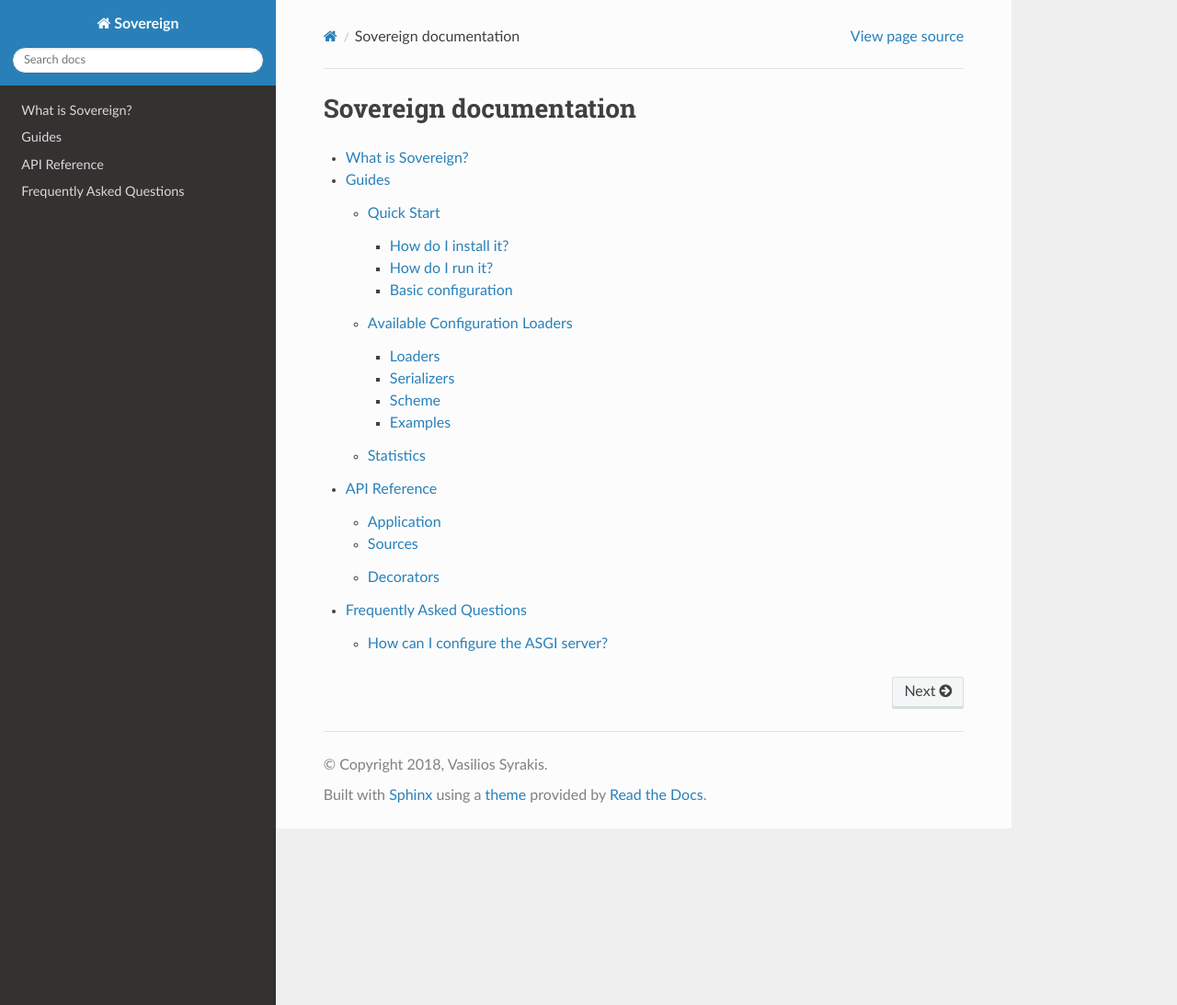
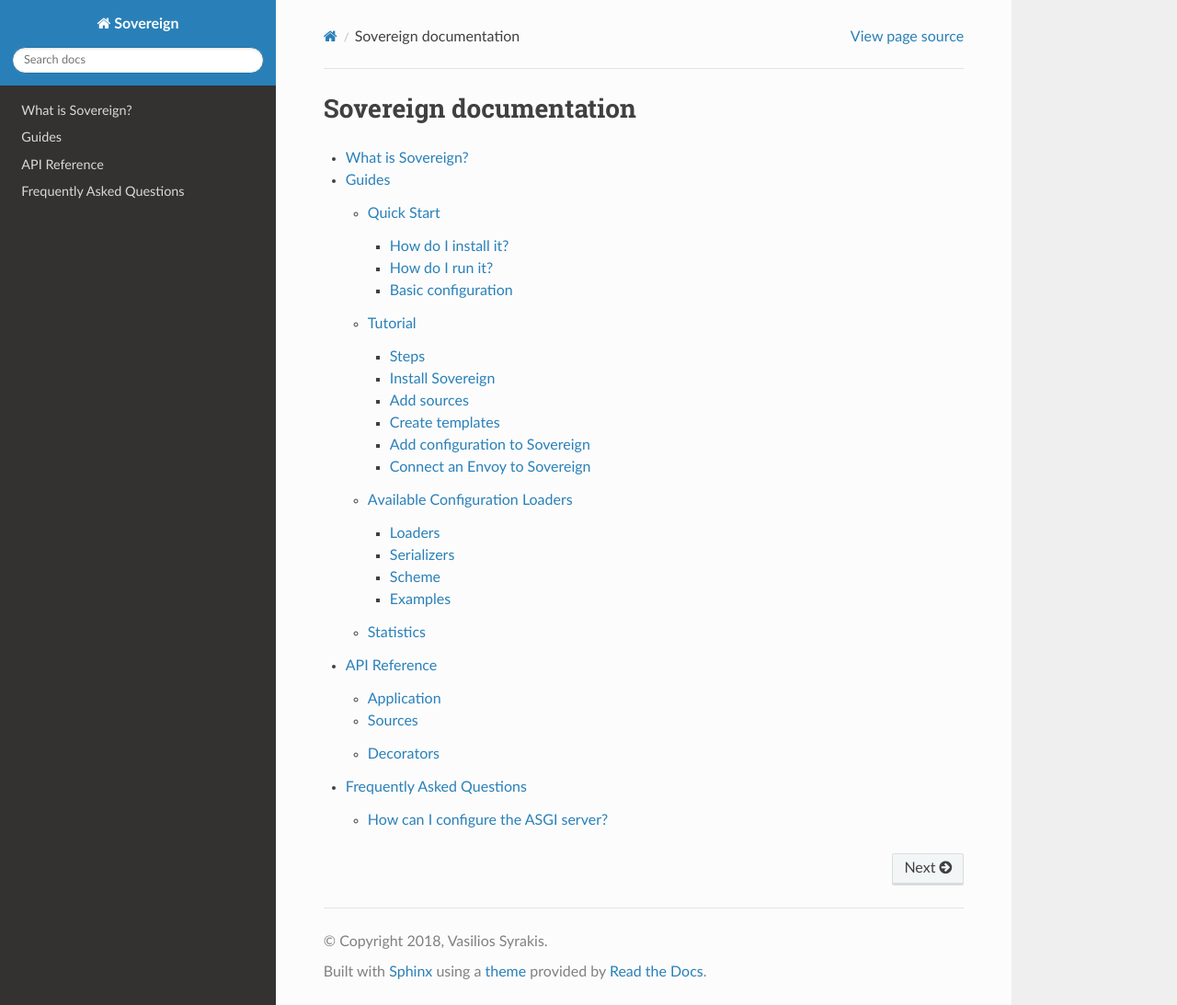
Before and after one commit to cetanu/sovereign, a Sphinx documentation site: the page built from docs/index.rst, in a window 1280 px wide and 1093 px high. Shown: the whole window at 92% size. Built offline with Sphinx 7.4.7 and the Read the Docs theme 2.0.0, drawn with Linux system fonts in a browser that asks for light colours; some of the changed lines change nothing that is shown.

Commit message:
Add WIP tutorial to docs

```diff
--- a/docs/guides.rst
+++ b/docs/guides.rst
@@ -4,5 +4,6 @@
    :maxdepth: 1
 
    guides/quick_start
+   guides/tutorial
    guides/config_loaders
    guides/stats
--- /dev/null
+++ b/docs/guides/tutorial.rst
@@ -0,0 +1,237 @@
+.. _tutorial:
+
+Tutorial
+========
+
+Steps
+-----
+
+#. `Install Sovereign`_
+#. `Add sources`_
+#. `Create templates`_
+#. `Add configuration to Sovereign`_
+#. `Connect an Envoy to Sovereign`_
+#. `Confirm the setup works`_
+
+
+Install Sovereign
+-----------------
+You can install Sovereign on any machine, but for this example
+we're going to create a small Dockerfile that creates a server
+for us.
+
+.. code-block:: dockerfile
+
+   FROM python:3.7
+
+   RUN apt-get update && apt-get -y upgrade
+   RUN pip install sovereign
+
+   EXPOSE 8080
+   CMD sovereign
+
+Project structure
+^^^^^^^^^^^^^^^^^
+For the purposes of this tutorial I'm going to use the following directory
+and files to supply configuration to Sovereign
+
+.. code-block:: none
+
+    /srv/sovereign
+      ├── config.yaml
+      └── templates
+          ├── clusters.yaml
+          ├── endpoints.yaml
+          ├── listeners.yaml
+          └── routes.yaml
+
+Add sources
+-----------
+Sovereign continually polls configured sources so that it can update configuration in real-time.
+
+The simplest way to add config to sovereign is by adding an inline source.
+The disadvantage of an inline source is that you must reload the server if you need to make changes to it.
+
+Example:
+
+.. code-block:: yaml
+   :linenos:
+
+   # /srv/sovereign/config.yaml
+   sources:
+     - type: inline
+       config:
+         instances:
+           - name: google-proxy
+             service_clusters: ['*']
+             endpoints:
+               - address: google.com
+                 port: 443
+                 region: us-east-1
+
+.. note::
+
+   Envoy can be configured with a service cluster via the `--service-cluster`_ flag.
+
+   You can control which configuration is provided to particular Envoys by setting the
+   service cluster, and adding an array of ``service_clusters`` to your Source data.
+
+   Line 7 of the snippet, ``service_clusters: ['*']`` means that this instance will
+   match *all* discovery requests.
+
+   Examples of service clusters you might want to set could be development/staging/production.
+
+Configuring a more dynamic source
+^^^^^^^^^^^^^^^^^^^^^^^^^^^^^^^^^
+The recommended way to get Sovereign to provide dynamic configuration is to have it poll
+a File source (which can be a local file, or a file over HTTPS).
+
+To illustrate how this would work, I've set up two public snippets_ of config on Bitbucket.org.
+
+The configuration that I would supply to Sovereign in order for it to continually check these
+sources for changes would be as follows:
+
+.. code-block:: yaml
+   :linenos:
+
+   # /srv/sovereign/config.yaml
+   sources:
+     - type: file
+       config:
+         path: https+yaml://bitbucket.org/!api/2.0/snippets/vsyrakis/ae9LEx/master/files/service1.yaml
+     - type: file
+       config:
+         path: https+yaml://bitbucket.org/!api/2.0/snippets/vsyrakis/ae9LEx/master/files/service2.yaml
+
+This would result in all of the items from the two configured sources becoming available as ``instances``
+within the templates (that you will create in the next section) that render envoy configuration.
+
+If at any point I decided I want to change these snippets, Sovereign would detect the changes and supply
+envoy proxies with the new configuration.
+
+Create templates
+----------------
+Sovereign needs a template for each discovery type that it's going
+to be responding with.
+
+How you write your templates depends on the structure of the source data
+that you've configured Sovereign with.
+
+Using the above example, we could write a clusters template like so:
+
+.. code-block:: jinja
+   :linenos:
+
+   # /srv/sovereign/templates/clusters.yaml
+   version_info: '{{ version|default(0) }}'
+   resources:
+   {% for instance in instances %}
+     {% set endpoints = eds.locality_lb_endpoints(instance.endpoints, discovery_request, resolve_dns=False) %}
+     - '@type': type.googleapis.com/envoy.api.v2.Cluster
+       name: {{ instance.name }}
+       connect_timeout: 5s
+       type: strict_dns
+       load_assignment:
+         cluster_name: {{ instance.name }}-cluster
+         endpoints: {{ endpoints|tojson }}
+   {% endfor %}
+
+The value for ``version_info`` on line 2 will be filled in by a version hash based on the rendered config automatically.
+
+The rest of the file contains ``resources`` which creates envoy cluster configuration based on the inline source from the previous section.
+
+On line 5, a variable named ``endpoints`` is being created using a utility provided by Sovereign.
+
+Once fully rendered using the above inline source, this template will look like the below:
+
+.. code-block:: yaml
+   :linenos:
+
+    # /srv/sovereign/templates/clusters.yaml
+    version_info: '6d75b172b2d00c2c50b570fa82a136aa6f9720b54dd2bd836bcdacc5eeb2bec2'
+    resources:
+      - '@type': type.googleapis.com/envoy.api.v2.Cluster
+        name: google-proxy
+        connect_timeout: 5s
+        type: strict_dns
+        load_assignment:
+          cluster_name: google-proxy-cluster
+          endpoints:
+            - priority: 10
+              locality:
+                zone: us-east-1
+              lb_endpoints:
+                - endpoint:
+                    address:
+                      socket_address:
+                        address: google.com
+                        port_value: 443
+
+.. note::
+
+   Lines 10:19 contain the output from the ``eds.locality_lb_endpoints`` utility
+
+Once you've defined a template for every discovery type that you intend to use, you
+can add them to the Sovereign config file, like so:
+
+.. code-block:: yaml
+   :linenos:
+   :emphasize-lines: 13-18
+
+   # /srv/sovereign/config.yaml
+   sources:
+     - type: inline
+       config:
+         instances:
+           - name: google-proxy
+             service_clusters: ['*']
+             endpoints:
+               - address: google.com
+                 port: 443
+                 region: us-east-1
+
+   templates:
+     default:
+       routes:    file+jinja:///srv/sovereign/templates/routes.yaml
+       clusters:  file+jinja:///srv/sovereign/templates/clusters.yaml
+       listeners: file+jinja:///srv/sovereign/templates/listeners.yaml
+       endpoints: file+jinja:///srv/sovereign/templates/endpoints.yaml
+
+.. note::
+
+   The key ``default`` on line 14 indicates that these templates will be used in the case that Sovereign
+   cannot determine the version of an Envoy client, or cannot match the version with the configured templates.
+
+   This separation is intended to make migrating to newer versions of Envoy easier, as you can define two different
+   sets of templates, for example one set for Envoy 1.8.0, and another for 1.9.0.
+
+   Example:
+
+   .. code-block:: yaml
+
+      templates:
+        1.8.0: &default_version
+          routes:    file+jinja:///srv/sovereign/templates/v1.8.0/routes.yaml
+          clusters:  file+jinja:///srv/sovereign/templates/v1.8.0/clusters.yaml
+          listeners: file+jinja:///srv/sovereign/templates/v1.8.0/listeners.yaml
+          endpoints: file+jinja:///srv/sovereign/templates/v1.8.0/endpoints.yaml
+        1.9.0:
+          routes:    file+jinja:///srv/sovereign/templates/v1.9.0/routes.yaml
+          clusters:  file+jinja:///srv/sovereign/templates/v1.9.0/clusters.yaml
+          listeners: file+jinja:///srv/sovereign/templates/v1.9.0/listeners.yaml
+          endpoints: file+jinja:///srv/sovereign/templates/v1.9.0/endpoints.yaml
+        default: *default_version
+
+Add configuration to Sovereign
+------------------------------
+For sovereign to load the config file, it must be passed in as an environment variable.
+For example: ``SOVEREIGN_CONFIG=file:///srv/sovereign/config.yaml``
+
+Connect an Envoy to Sovereign
+-----------------------------
+todo
+
+
+
+.. _--service-cluster: https://www.envoyproxy.io/docs/envoy/latest/operations/cli#cmdoption-service-cluster
+.. _snippets: https://bitbucket.org/snippets/vsyrakis/ae9LEx/sovereign-configuration-examples
```
